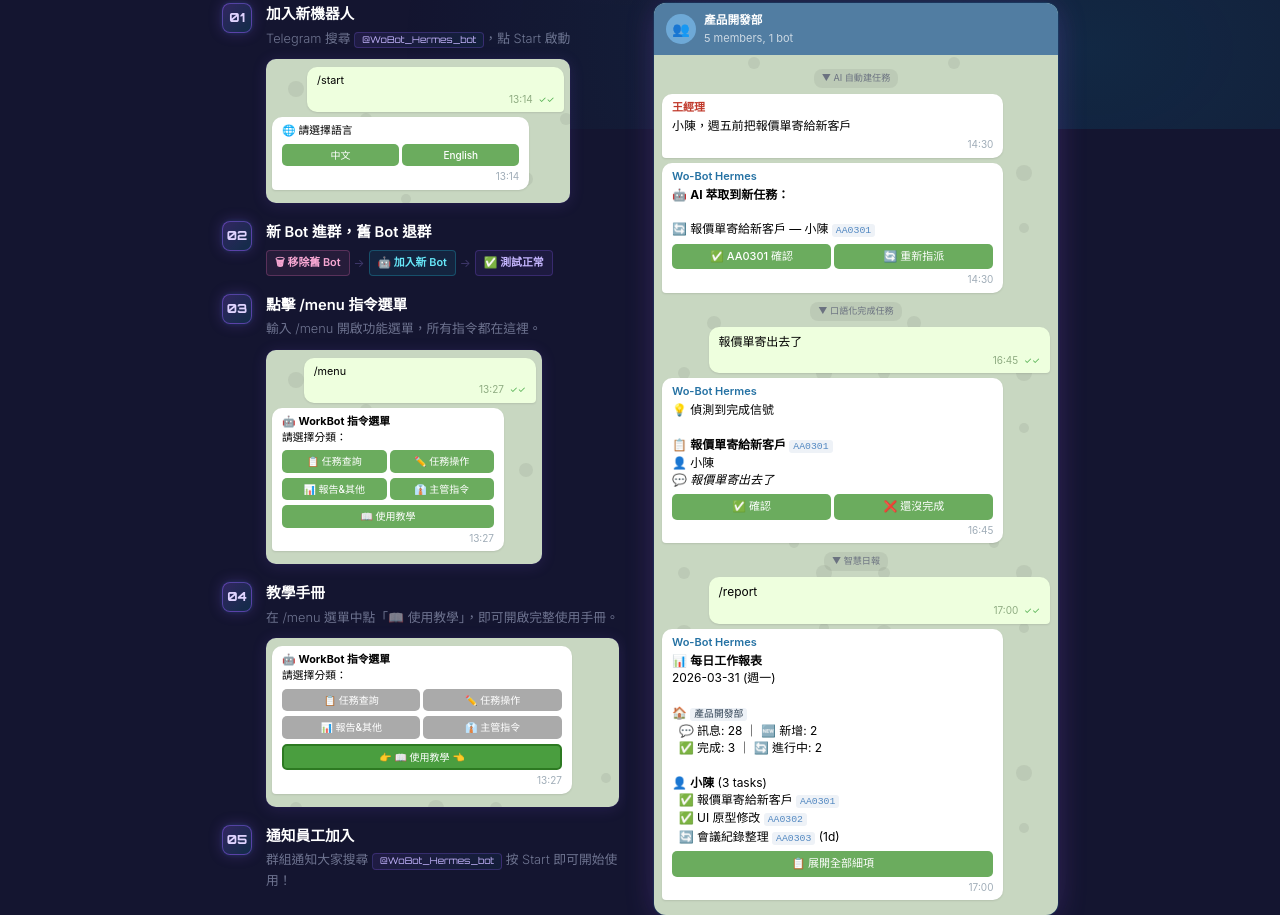
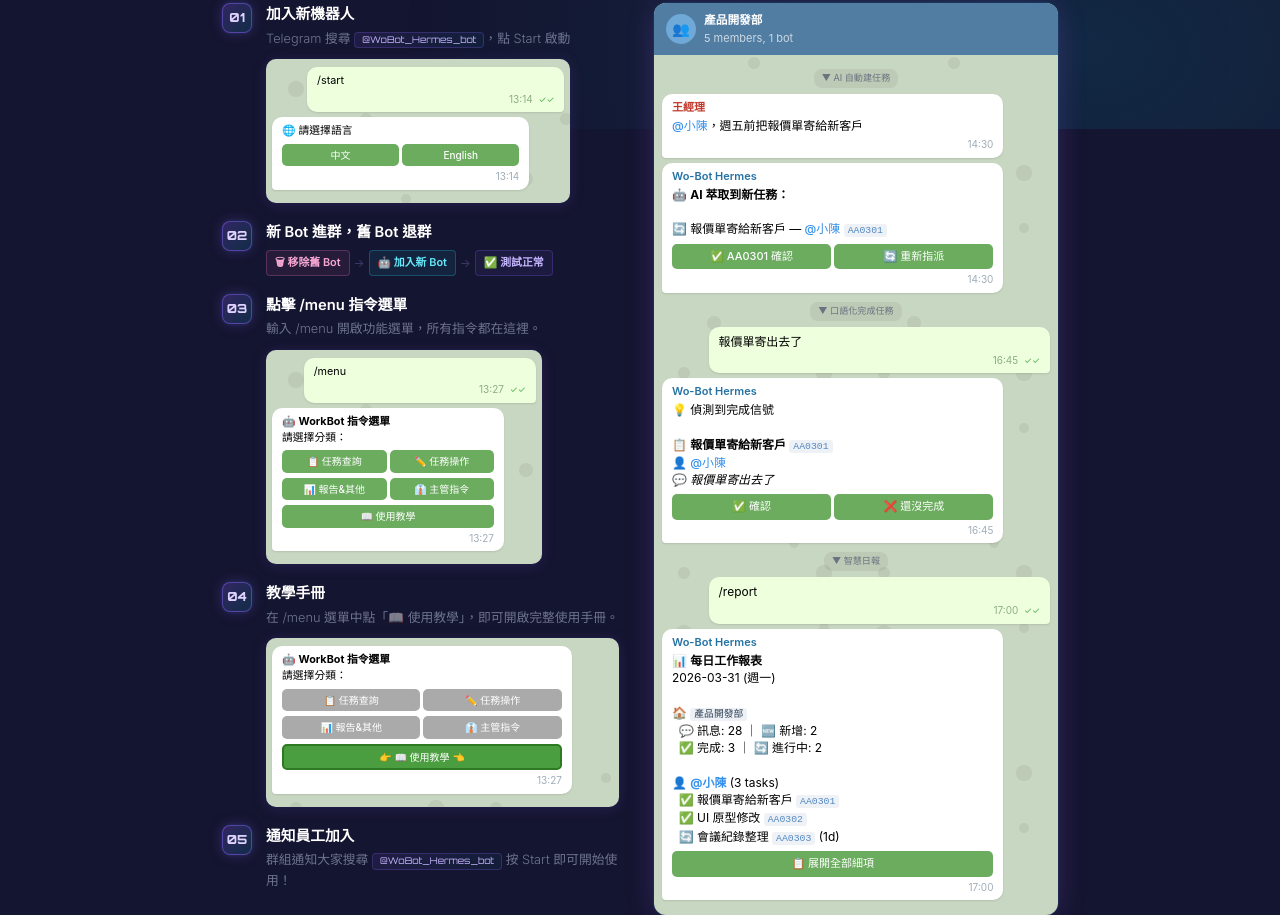
Before and after one commit to gamezpika/workbot-docs, a plain HTML site: page index.html in a window 1280 px wide. Shown: the part 671-1586 px from the top of the page. Drawn offline with Linux system fonts and the light colour scheme.

Commit message:
小陳 → @小陳 藍色 tag 樣式

```diff
--- a/index.html
+++ b/index.html
@@ -400,14 +400,14 @@
         <div class="tg-topbar"><div class="tg-avatar">👥</div><div><div class="tg-name">產品開發部</div><div class="tg-online">5 members, 1 bot</div></div></div>
         <div class="tg-body">
           <div class="tg-label-wrap"><span class="tg-label">▼ AI 自動建任務</span></div>
-          <div class="tg-bubble in"><div class="sender mgr">王經理</div>小陳，週五前把報價單寄給新客戶<div class="tg-ts">14:30</div></div>
-          <div class="tg-bubble in"><div class="sender bot">Wo-Bot Hermes</div>🤖 <strong>AI 萃取到新任務：</strong><br><br>🔄 報價單寄給新客戶 — 小陳 <span class="tg-code">AA0301</span><div class="tg-btn-row"><div class="tg-btn">✅ AA0301 確認</div><div class="tg-btn">🔄 重新指派</div></div><div class="tg-ts">14:30</div></div>
+          <div class="tg-bubble in"><div class="sender mgr">王經理</div><span style="color:#3390ec;font-weight:500">@小陳</span>，週五前把報價單寄給新客戶<div class="tg-ts">14:30</div></div>
+          <div class="tg-bubble in"><div class="sender bot">Wo-Bot Hermes</div>🤖 <strong>AI 萃取到新任務：</strong><br><br>🔄 報價單寄給新客戶 — <span style="color:#3390ec;font-weight:500">@小陳</span> <span class="tg-code">AA0301</span><div class="tg-btn-row"><div class="tg-btn">✅ AA0301 確認</div><div class="tg-btn">🔄 重新指派</div></div><div class="tg-ts">14:30</div></div>
           <div class="tg-label-wrap"><span class="tg-label">▼ 口語化完成任務</span></div>
           <div class="tg-bubble out">報價單寄出去了<div class="tg-ts">16:45 <span class="tg-check">✓✓</span></div></div>
-          <div class="tg-bubble in"><div class="sender bot">Wo-Bot Hermes</div>💡 偵測到完成信號<br><br>📋 <strong>報價單寄給新客戶</strong> <span class="tg-code">AA0301</span><br>👤 小陳<br>💬 <em>報價單寄出去了</em><div class="tg-btn-row"><div class="tg-btn">✅ 確認</div><div class="tg-btn">❌ 還沒完成</div></div><div class="tg-ts">16:45</div></div>
+          <div class="tg-bubble in"><div class="sender bot">Wo-Bot Hermes</div>💡 偵測到完成信號<br><br>📋 <strong>報價單寄給新客戶</strong> <span class="tg-code">AA0301</span><br>👤 <span style="color:#3390ec;font-weight:500">@小陳</span><br>💬 <em>報價單寄出去了</em><div class="tg-btn-row"><div class="tg-btn">✅ 確認</div><div class="tg-btn">❌ 還沒完成</div></div><div class="tg-ts">16:45</div></div>
           <div class="tg-label-wrap"><span class="tg-label">▼ 智慧日報</span></div>
           <div class="tg-bubble out">/report<div class="tg-ts">17:00 <span class="tg-check">✓✓</span></div></div>
-          <div class="tg-bubble in"><div class="sender bot">Wo-Bot Hermes</div>📊 <strong>每日工作報表</strong><br>2026-03-31 (週一)<br><br>🏠 <span class="tg-code" style="color:#2c3e50">產品開發部</span><br>&nbsp;&nbsp;💬 訊息: 28 ｜ 🆕 新增: 2<br>&nbsp;&nbsp;✅ 完成: 3 ｜ 🔄 進行中: 2<br><br>👤 <strong>小陳</strong> (3 tasks)<br>&nbsp;&nbsp;✅ 報價單寄給新客戶 <span class="tg-code">AA0301</span><br>&nbsp;&nbsp;✅ UI 原型修改 <span class="tg-code">AA0302</span><br>&nbsp;&nbsp;🔄 會議紀錄整理 <span class="tg-code">AA0303</span> (1d)<div class="tg-btn-row"><div class="tg-btn">📋 展開全部細項</div></div><div class="tg-ts">17:00</div></div>
+          <div class="tg-bubble in"><div class="sender bot">Wo-Bot Hermes</div>📊 <strong>每日工作報表</strong><br>2026-03-31 (週一)<br><br>🏠 <span class="tg-code" style="color:#2c3e50">產品開發部</span><br>&nbsp;&nbsp;💬 訊息: 28 ｜ 🆕 新增: 2<br>&nbsp;&nbsp;✅ 完成: 3 ｜ 🔄 進行中: 2<br><br>👤 <strong><span style="color:#3390ec">@小陳</span></strong> (3 tasks)<br>&nbsp;&nbsp;✅ 報價單寄給新客戶 <span class="tg-code">AA0301</span><br>&nbsp;&nbsp;✅ UI 原型修改 <span class="tg-code">AA0302</span><br>&nbsp;&nbsp;🔄 會議紀錄整理 <span class="tg-code">AA0303</span> (1d)<div class="tg-btn-row"><div class="tg-btn">📋 展開全部細項</div></div><div class="tg-ts">17:00</div></div>
         </div>
       </div>
     </div>
```
